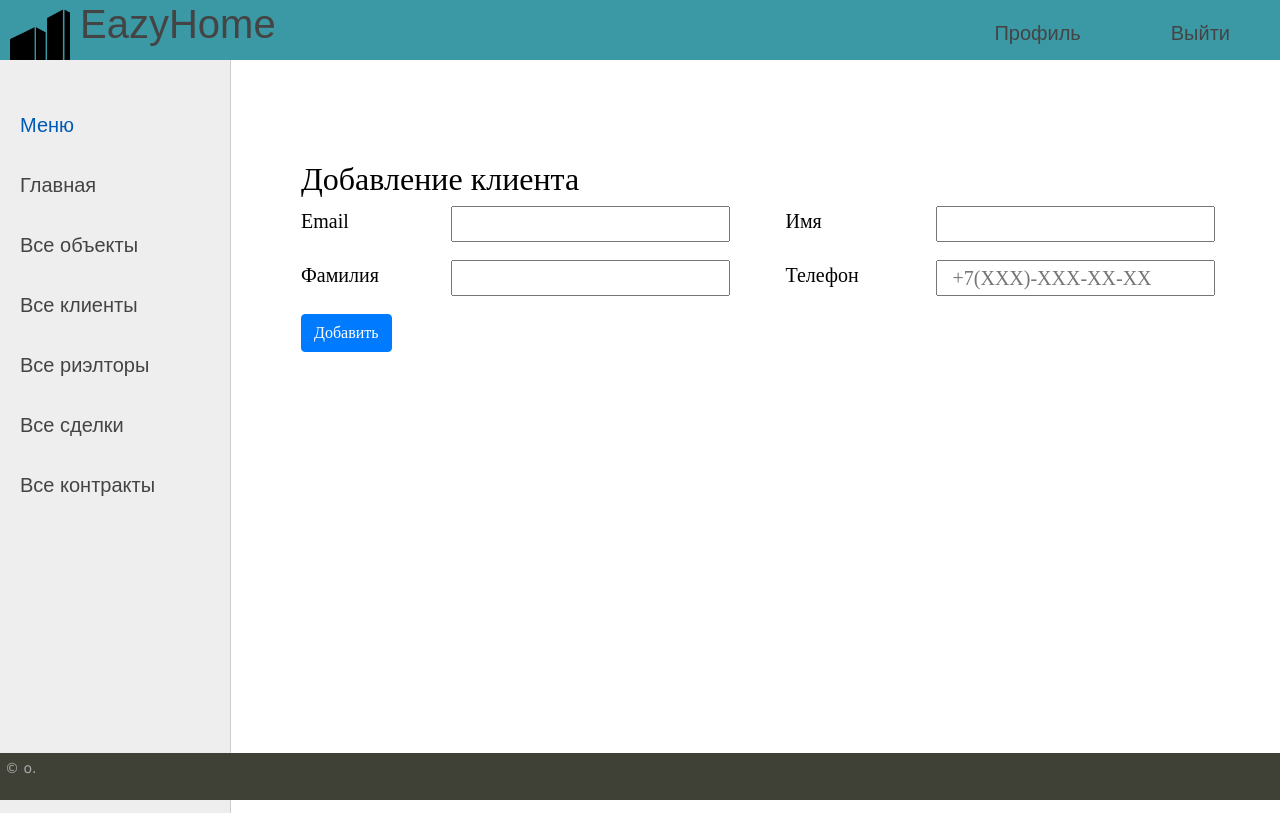
After one commit to mikukorn/crm_rieltors_operations, a Django app: page /add_client/ in a window 1280 px wide. The commit adds this page. Run offline with Django 4.2, Linux system fonts and the light colour scheme; parts of the project's set-up code (start-up, migrations or seed data) failed here and were passed over; some libraries are stand-ins or nearby versions.

```diff
--- a/eazy_home/buildings/forms.py
+++ b/eazy_home/buildings/forms.py
@@ -1,5 +1,6 @@
 from django import forms
 from django.core.exceptions import ValidationError
+from phonenumber_field.formfields import PhoneNumberField
 
 from .models import *
 
@@ -49,4 +50,23 @@ class AddEstateForm(forms.ModelForm):
 class AddClientForm(forms.ModelForm):
     class Meta:
         model = Client
-        fields = ['firstname', 'lastname', 'email', 'telephone']
+        fields = ['firstname', 'lastname', 'email', 'phonenumber']
+        widgets = {
+            'firstname': forms.TextInput(attrs={'class':"col-auto", 'title': 'Имя', 'required': True}),
+            'lastname': forms.TextInput(attrs={'class':"col-auto", 'title':'Фамилия', 'required': True}),
+            'email': forms.EmailInput(attrs={'class':"col-auto", 'title':'Электронный адрес', 'required': True}),
+            'phonenumber': forms.TextInput(attrs={'class':"col-auto",'placeholder': ('+7(ХХХ)-ХХХ-ХХ-ХХ')}),
+        }
+
+# class AddContractForm(forms.ModelForm):
+#     class Meta:
+#         model = Deal
+#         fields = ['firstname', 'lastname', 'email', 'phonenumber']
+
+class AddDealForm(forms.ModelForm):
+    class Meta:
+        model = Deal
+        id_status_deal = forms.ChoiceField(choices=Deal.STATUS_TYPE)
+        id_type_deal = forms.ChoiceField(choices=Deal.DEAL_TYPE)
+
+        fields = ['id_status_deal', 'id_type_deal']
--- a/eazy_home/buildings/models.py
+++ b/eazy_home/buildings/models.py
@@ -1,4 +1,5 @@
 from django.db import models
+from phonenumber_field.modelfields import PhoneNumberField
 
 class Building(models.Model):
     PROMO = 'promo'
@@ -32,7 +33,7 @@ class Employeers(models.Model):
     firstname = models.CharField(max_length=255, verbose_name="Имя")
     lastname = models.CharField(max_length=255, verbose_name="Фамилия")
     email = models.CharField(max_length=255, verbose_name="Email")
-    telephone = models.CharField(max_length=255, verbose_name="Telephone")
+    phonenumber = PhoneNumberField(blank=True, verbose_name="Номер телефона")
     role = models.CharField(max_length=32, choices=TYPE, default=REALTOR, verbose_name="Роль")
     time_create = models.DateTimeField(auto_now_add=True, verbose_name="Дата создания")
     time_update = models.DateTimeField(auto_now_add=True, verbose_name="Дата обновления")
@@ -54,7 +55,6 @@ class Deal(models.Model):
         (CNCLD, "Отменена"),
         (ARCH, "Archived"),
     ]
-
     RENT = 'Rent'
     SALE = 'Sale'
     PURCHASE = 'Purchase'
@@ -85,7 +85,7 @@ class Client(models.Model):
     firstname = models.CharField(max_length=255, verbose_name="Имя")
     lastname = models.CharField(max_length=255, verbose_name="Фамилия")
     email = models.CharField(max_length=255, verbose_name="Email")
-    telephone = models.CharField(max_length=255, verbose_name="Telephone")
+    phonenumber = PhoneNumberField(blank=True, verbose_name="Номер телефона")
     time_create = models.DateTimeField(auto_now_add=True, verbose_name="Дата создания")
     time_update = models.DateTimeField(auto_now_add=True, verbose_name="Дата обновления")
 
--- a/eazy_home/buildings/static/buildings/css/styles.css
+++ b/eazy_home/buildings/static/buildings/css/styles.css
@@ -405,3 +405,9 @@ ul.lang-list li a:hover {color: #444;}
     margin-top: 20px;
     background-color: #DAF7DC;
 }
+
+.btn.btn-outline-success {
+width: 100%;
+margin-top: 30px;
+margin-bottom: 30px;
+}
--- /dev/null
+++ b/eazy_home/buildings/templates/buildings/adds/add_client.html
@@ -0,0 +1,32 @@
+{% extends 'buildings/base.html' %}
+
+{% block content %}
+<h1>{{title}}</h1>
+
+<form action="{% url 'add_client' %}" method="post" enctype="multipart/form-data">
+    {% csrf_token %}
+    <div class="form-error">{{ form.non_field_errors }}</div>
+
+     <div class="form-row">
+
+      <div class="form-group col-md-6">
+        <label class="form-label" for="{{ form.email.id_for_label }}">Email</label>{{ form.email }}
+    </div>
+
+     <div class="form-group col-md-6">
+        <label class="form-label" for="{{ form.firstname.id_for_label }}">Имя</label>{{ form.firstname }}
+    </div>
+
+     <div class="form-group col-md-6">
+        <label class="form-label" for="{{ form.lastname.id_for_label }}">Фамилия</label>{{ form.lastname }}
+    </div>
+
+     <div class="form-group col-md-6">
+        <label class="form-label" for="{{ form.phonenumber.id_for_label }}">Телефон</label>{{ form.phonenumber }}
+    </div>
+
+     </div>
+    <button type="submit" class="btn btn-primary">Добавить</button>
+</form>
+
+{% endblock %}
--- a/eazy_home/buildings/templates/buildings/base.html
+++ b/eazy_home/buildings/templates/buildings/base.html
@@ -11,7 +11,7 @@
 	<!-- Bootstrap core JS-->
 	<script src="https://cdn.jsdelivr.net/npm/bootstrap@5.1.3/dist/js/bootstrap.bundle.min.js"></script>
 	<!-- Core theme JS-->
-	<script src="buildings/js/scripts.js"></script>
+	<script src="{% static 'buildings/js/scripts.js' %}"></script>
 
 	<title>EazyHome</title>
 	<link type="text/css" href="{% static 'buildings/css/styles.css' %}" rel="stylesheet" />
@@ -28,7 +28,6 @@
 		<div class="header">
 <div class="logo-container"><a href="{% url 'homepage' %}"><div class="logo"></div></a>
 <h1 class="u-text u-text-default u-block-control u-block-8c5f-22" data-block="337" data-block-type="Text">EazyHome</h1></div>
-
 
 
 			<ul id="mainmenu" class="mainmenu" data-block="339">
@@ -51,7 +50,7 @@
 		<li><a href="{% url 'clients' %}">Все клиенты</a></li>
 		<li><a href="{% url 'employers' %}">Все риэлторы</a></li>
 		<li><a href="{% url 'deals' %}">Все сделки</a></li>
-		<li><a href="#">Документы</a></li>
+		<li><a href="{% url 'contracts' %}">Все контракты</a></li>
 	</ul>
 </td>
 <!-- Конец Sidebar'а -->
--- a/eazy_home/buildings/templates/buildings/clients.html
+++ b/eazy_home/buildings/templates/buildings/clients.html
@@ -2,11 +2,12 @@
 {% block content %}
 
 <h2>{{title}}</h2>
+<button type="button" class="btn btn-outline-success" onclick="location.href={% url 'add_estate' %}">Добавить объект</button>
 
 	<table class="table table-hover">
   <thead class="table-info">
     <tr>
-      <th scope="col">Уникальный идентификатор</th>
+      <th scope="col">ID клиента</th>
       <th scope="col">Имя</th>
       <th scope="col">Фамилия</th>
       <th scope="col">Адрес почты</th>
@@ -23,7 +24,7 @@
       <td>{{p.firstname}}</td>
       <td>{{p.lastname}}</td>
       <td>{{p.email}}</td>
-      <td>{{p.telephone}}</td>
+      <td>{{p.phonenumber}}</td>
 	  <td>{{p.time_create|date:"d-m-Y H:i"}}</td>
 	  <td>{{p.time_update|date:"d-m-Y H:i"}}</td>
 
--- a/eazy_home/buildings/templates/buildings/deals.html
+++ b/eazy_home/buildings/templates/buildings/deals.html
@@ -2,6 +2,7 @@
 {% block content %}
 
 <h2>{{title}}</h2>
+<button type="button" class="btn btn-outline-success" onclick="location.href={% url 'add_estate' %}">Добавить объект</button>
 
 	<table class="table table-hover">
   <thead class="table-info">
--- a/eazy_home/buildings/templates/buildings/employers.html
+++ b/eazy_home/buildings/templates/buildings/employers.html
@@ -6,7 +6,7 @@
 	<table class="table table-hover">
   <thead class="table-info">
     <tr>
-      <th scope="col">Уникальный идентификатор</th>
+      <th scope="col">ID сотрудника</th>
       <th scope="col">Имя</th>
       <th scope="col">Фамилия</th>
       <th scope="col">Адрес почты</th>
@@ -22,7 +22,7 @@
       <td>{{p.firstname}}</td>
       <td>{{p.lastname}}</td>
       <td>{{p.email}}</td>
-      <td>{{p.telephone}}</td>
+      <td>{{p.phonenumber}}</td>
         <td>{{p.role}}</td>
 
 		{% endfor %}
--- a/eazy_home/buildings/templates/buildings/estate.html
+++ b/eazy_home/buildings/templates/buildings/estate.html
@@ -2,6 +2,7 @@
 {% block content %}
 
 <h2>{{title}}</h2>
+<button type="button" class="btn btn-outline-success" onclick="location.href={% url 'add_estate' %}">Добавить объект</button>
 
 	<table class="table table-hover">
   <thead class="table-info">
--- a/eazy_home/buildings/urls.py
+++ b/eazy_home/buildings/urls.py
@@ -8,7 +8,8 @@ urlpatterns = [
     path('employers/', get_employers, name='employers'),
     path('deals/', get_deals, name='deals'),
     path('contracts/', get_contracts, name='contracts'),
-    #path('add_client/', add_client, name='add_client'),
+    path('add_client/', add_client, name='add_client'),
+    path('add_deal/', add_deal, name='add_deal'),
 
     # path('/buildings/<int:building_id/>', get_building)
 ]
--- a/eazy_home/buildings/views.py
+++ b/eazy_home/buildings/views.py
@@ -7,8 +7,8 @@ from .forms import *
 from .models import *
 
 menu = [
-    {'title': "Все дома", 'url_name': 'buildings'},
-    {'title': "Добавить объект", 'url_name': 'add_estate'}
+    {'title': "Профиль", 'url_name': 'buildings'},
+    {'title': "Выйти", 'url_name': 'buildings'},
 ]
 
 def add_estate(request):
@@ -30,10 +30,22 @@ def add_client(request):
         if form.is_valid():
             form.save()
             messages.success(request, 'Клиент успешно добавлен!')
-            return HttpResponseRedirect(reverse_lazy('add_estate'))
+            return HttpResponseRedirect(reverse_lazy('add_client'))
     else:
-        form = AddEstateForm()
-    return render(request, 'buildings/add_building.html', {'form': form, 'menu': menu, 'title': 'Добавление объекта'})
+        form = AddClientForm()
+    return render(request, 'buildings/adds/add_client.html', {'form': form, 'menu': menu, 'title': 'Добавление клиента'})
+
+def add_deal(request):
+    if request.method == 'POST':
+        form = AddDealForm(request.POST)
+        print(request.POST)
+        if form.is_valid():
+            form.save()
+            messages.success(request, 'Сделка успешно добавлена!')
+            return HttpResponseRedirect(reverse_lazy('add_deal'))
+    else:
+        form = AddDealForm()
+    return render(request, 'buildings/adds/add_deal.html', {'form': form, 'menu': menu, 'title': 'Добавление сделки'})
 
 def get_buildings(request):
     model = Estate.objects.all()
--- a/eazy_home/eazy_home/settings.py
+++ b/eazy_home/eazy_home/settings.py
@@ -14,6 +14,7 @@ INSTALLED_APPS = [
     'django.contrib.sessions',
     'django.contrib.messages',
     'django.contrib.staticfiles',
+    'phonenumber_field',
     'buildings.apps.BuildingsConfig',
     'homepage.apps.HomepageConfig'
 ]
--- a/eazy_home/homepage/templates/homepage/index.html
+++ b/eazy_home/homepage/templates/homepage/index.html
@@ -5,5 +5,11 @@
 
 <ul class="list-articles">
 	<p class="Section_header PresentationSection_text-width Section_centered"><font style="vertical-align: inherit;"><font style="vertical-align: inherit;">Решение для управления цифровой недвижимостью</font></font></p>
+
+
+	<li><a href="{% url 'add_estate' %}">Добавить недвижимость</a></li>
+	<li><a href="{% url 'add_client' %}">Добавить клиента</a></li>
+	<li><a href="#">Добавить договор</a></li>
+	<li><a href="{% url 'add_deal' %}">Добавить сделку</a></li>
 </ul>
 {% endblock %}
```
Also changed, not shown: eazy_home/buildings/templates/buildings/add_flats.html (deleted, +0 -21 lines), eazy_home/buildings/templates/buildings/adds/add_deal.html (added, +24 -0 lines), eazy_home/buildings/templates/buildings/building.html (deleted, +0 -20 lines), eazy_home/buildings/templates/buildings/documents.html (+5 -7 lines), eazy_home/homepage/templates/homepage/base.html (+5 -5 lines), eazy_home/db.sqlite3.
